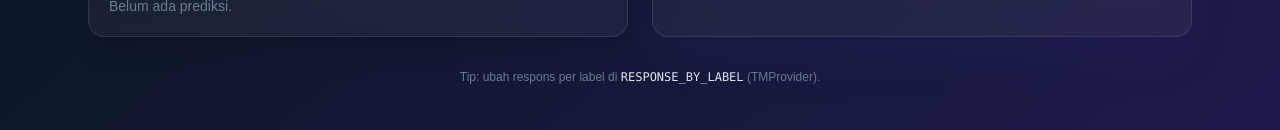
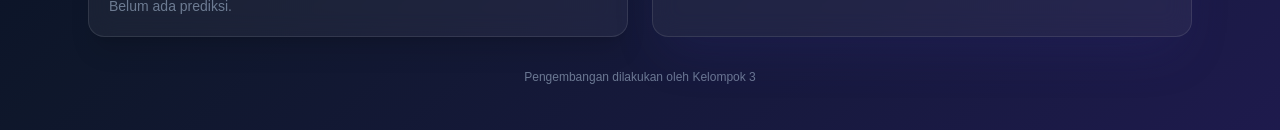
Before and after one commit to usmanirawan12-ai/chatbot, a Next.js app: page / in a window 1280 px wide. Shown: the part 975-1105 px from the top of the page. Built offline with nearby package versions, Linux system fonts and the light colour scheme.

Commit message:
Update: perbaikan TMProvider + UI

```diff
--- a/app/page.js
+++ b/app/page.js
@@ -53,7 +53,7 @@ export default function Page() {
           </main>
 
           <footer className="text-center text-xs text-slate-400/70 pt-2 pb-6">
-            Tip: ubah respons per label di <code className="text-slate-200">RESPONSE_BY_LABEL</code> (TMProvider).
+            Pengembangan dilakukan oleh Kelompok 3<br />
           </footer>
         </div>
       </div>
```
